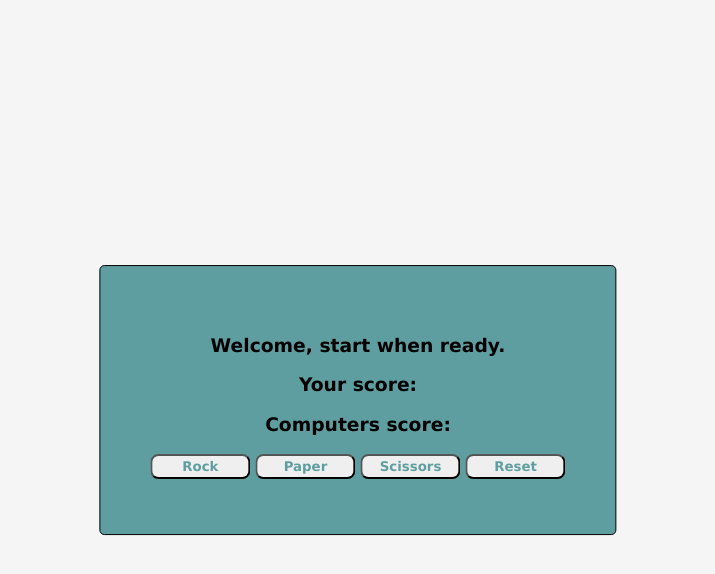
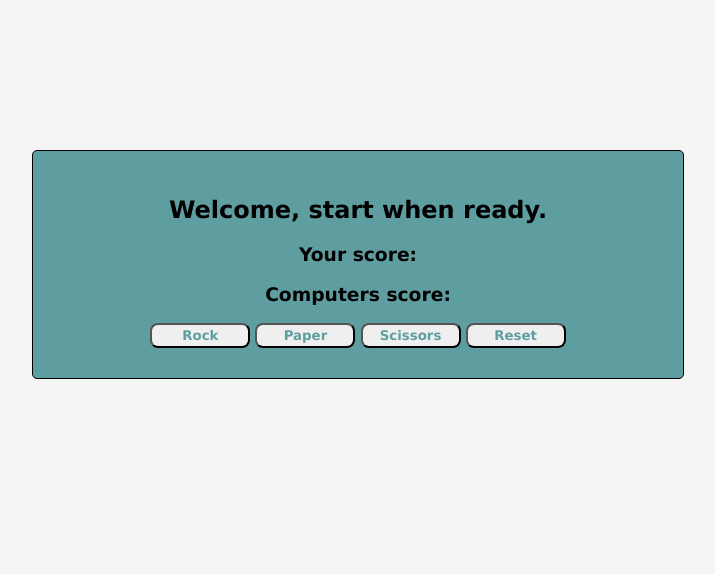
Before and after one commit to Greg-R0driguez/Rock_Paper_Scissors, a plain HTML site: page index.html in a window 1280 px wide. Shown: the whole page, without its empty margins (282-997 px from the left). Drawn offline with Linux system fonts and the light colour scheme.

Commit message:
update h2 and css

```diff
--- a/index.html
+++ b/index.html
@@ -9,7 +9,8 @@
 </head>
 <body>
     <div class="container">
-        <h3 id="text-el">Welcome, start when ready.</h3>
+        <div>
+        <h2 id="text-el">Welcome, start when ready.</h2>
         <h3 id="userScore-el">Your score:</h3>
         <h3 id="cpuScore-el">Computers score:</h3>
         <button id="rock-btn">Rock</button>
@@ -17,6 +18,7 @@
         <button id="scissors-btn">Scissors</button>
         <button id="reset-btn">Reset</button>
     </div>
+    </div>
     <script src="scripts.js"></script>
 </body>
 </html>
--- a/styles.css
+++ b/styles.css
@@ -4,14 +4,13 @@ body {
 .container {
     text-align: center;
     background-color: cadetblue;
-    position: absolute;
-    left: 50%;
-    top: 50%;
-    transform: translate(-50%, -50%);
     border: 1px solid black;
-    padding: 50px;
+    max-width: 600px;
+    padding: 25px;
+    margin: 0 auto;
+    margin-top: 150px;
     border-radius: 5px;
-    font-family: Verdana, Geneva, Tahoma, sans-serif
+    font-family: Verdana, Geneva, Tahoma, sans-serif;
 }
 button {
     color: cadetblue;
@@ -23,3 +22,6 @@ button {
     text-align: center;
     font-family: Verdana, Geneva, Tahoma, sans-serif
 }
+button:hover {
+    opacity: .8;
+}
```
